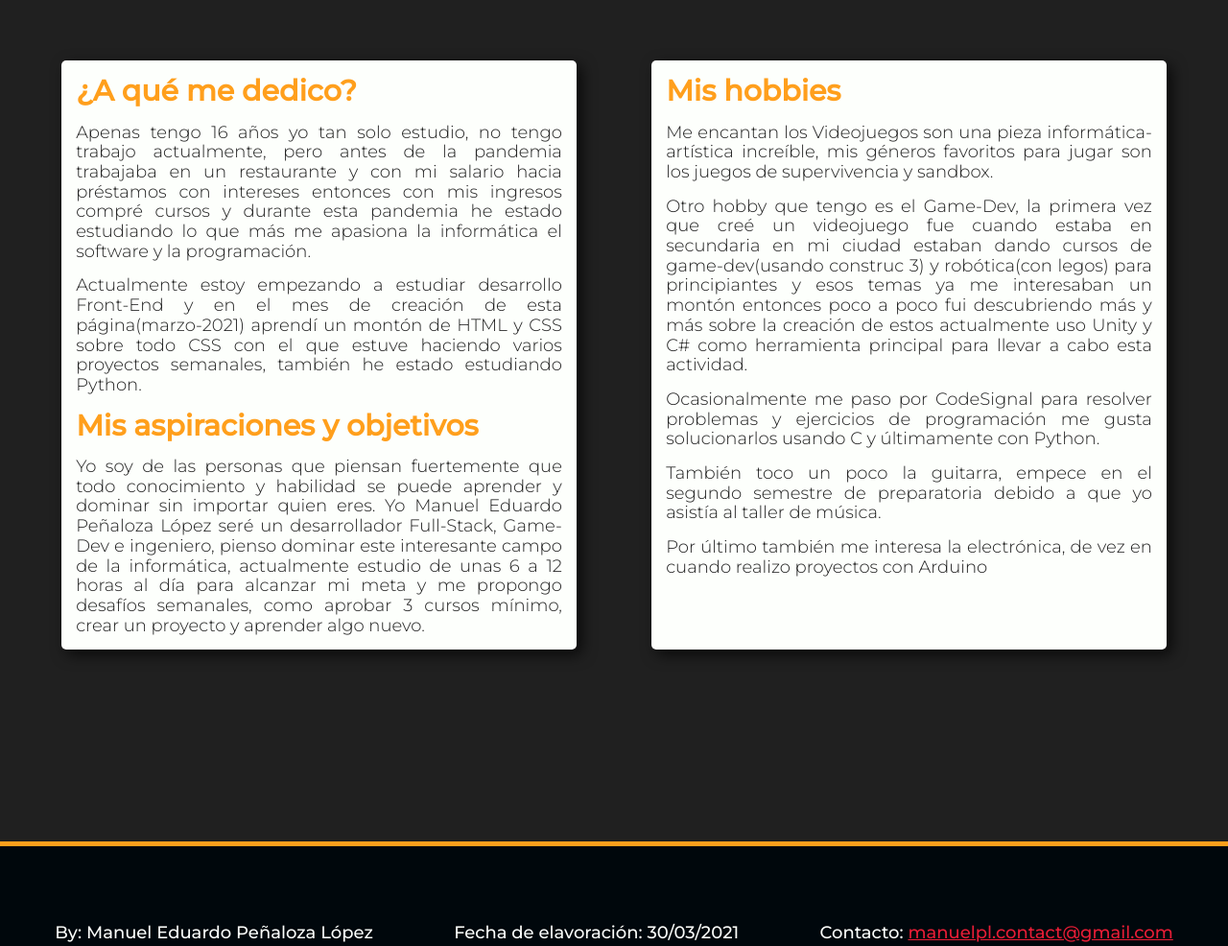
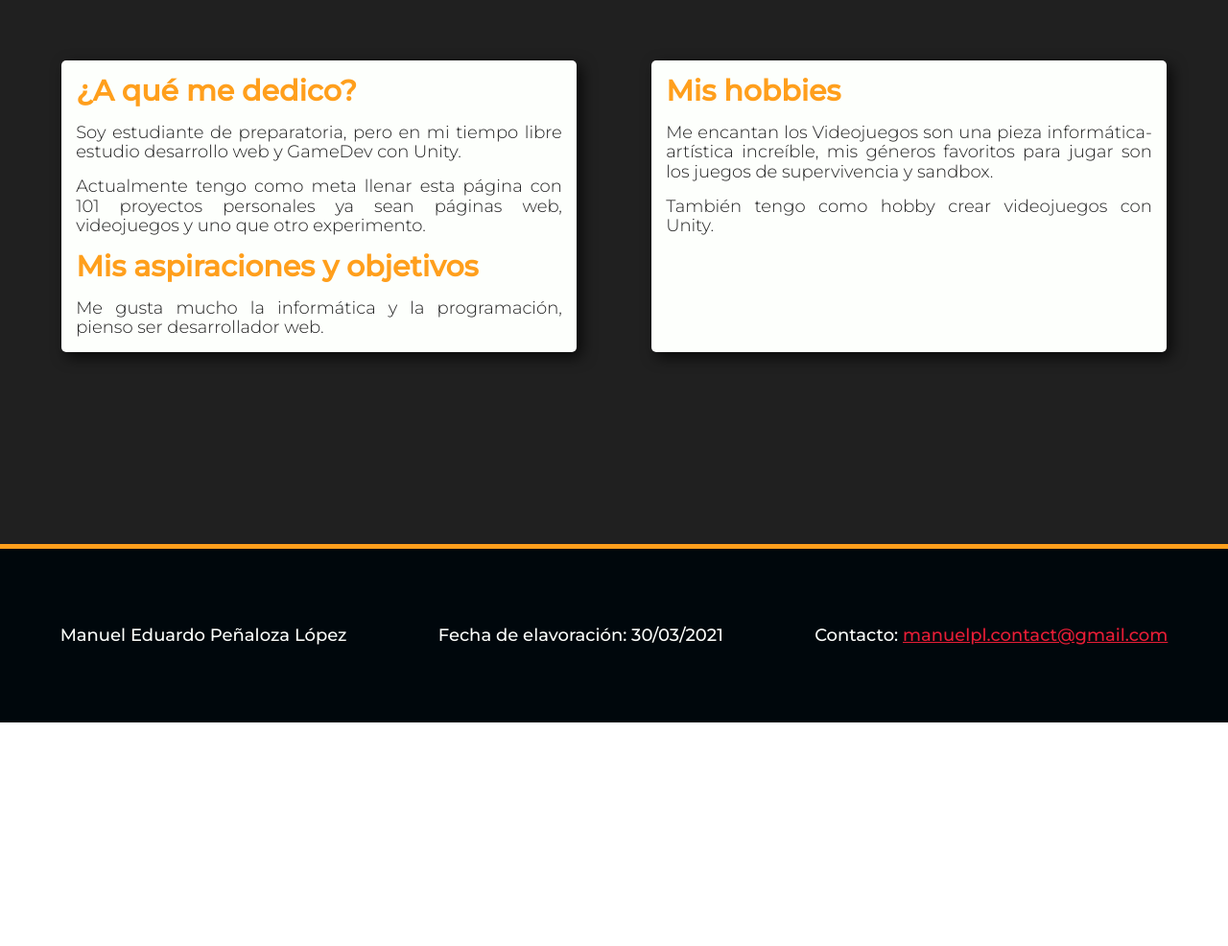
Before and after one commit to Manuel-2/Manuel-2.github.io, a plain HTML site: page index.html in a window 1280 px wide. Shown: the part 3260-4246 px from the top of the page at 96% size. After the commit the page ends 4013 px from the top, so only its background shows below. Drawn offline with Linux system fonts and the light colour scheme.

Commit message:
se actualizo la información de la sección sobre mi

```diff
--- a/index.html
+++ b/index.html
@@ -333,29 +333,14 @@
           <div class="item-about-me">
             <h4>¿A qué me dedico?</h4>
             <p>
-              Apenas tengo 16 años yo tan solo estudio, no tengo trabajo
-              actualmente, pero antes de la pandemia trabajaba en un restaurante
-              y con mi salario hacia préstamos con intereses entonces con mis
-              ingresos compré cursos y durante esta pandemia he estado
-              estudiando lo que más me apasiona la informática el software y la
-              programación.
+              Soy estudiante de preparatoria, pero en mi tiempo libre estudio desarrollo web y GameDev con Unity.
             </p>
             <p>
-              Actualmente estoy empezando a estudiar desarrollo Front-End y en
-              el mes de creación de esta página(marzo-2021) aprendí un montón de
-              HTML y CSS sobre todo CSS con el que estuve haciendo varios
-              proyectos semanales, también he estado estudiando Python.
+                Actualmente tengo como meta llenar esta página con 101 proyectos personales ya sean páginas web, videojuegos y uno que otro experimento.
             </p>
             <h4>Mis aspiraciones y objetivos</h4>
             <p>
-              Yo soy de las personas que piensan fuertemente que todo
-              conocimiento y habilidad se puede aprender y dominar sin importar
-              quien eres. Yo Manuel Eduardo Peñaloza López seré un desarrollador
-              Full-Stack, Game-Dev e ingeniero, pienso dominar este interesante
-              campo de la informática, actualmente estudio de unas 6 a 12 horas
-              al día para alcanzar mi meta y me propongo desafíos semanales,
-              como aprobar 3 cursos mínimo, crear un proyecto y aprender algo
-              nuevo.
+                Me gusta mucho la informática y la programación, pienso ser desarrollador web.
             </p>
           </div>
           <div class="item-about-me">
@@ -366,26 +351,7 @@
               supervivencia y sandbox.
             </p>
             <p>
-              Otro hobby que tengo es el Game-Dev, la primera vez que creé un
-              videojuego fue cuando estaba en secundaria en mi ciudad estaban
-              dando cursos de game-dev(usando construc 3) y robótica(con legos)
-              para principiantes y esos temas ya me interesaban un montón
-              entonces poco a poco fui descubriendo más y más sobre la creación
-              de estos actualmente uso Unity y C# como herramienta principal
-              para llevar a cabo esta actividad.
-            </p>
-            <p>
-              Ocasionalmente me paso por CodeSignal para resolver problemas y
-              ejercicios de programación me gusta solucionarlos usando C y
-              últimamente con Python.
-            </p>
-            <p>
-              También toco un poco la guitarra, empece en el segundo semestre de
-              preparatoria debido a que yo asistía al taller de música.
-            </p>
-            <p>
-              Por último también me interesa la electrónica, de vez en cuando
-              realizo proyectos con Arduino
+                También tengo como hobby crear videojuegos con Unity.
             </p>
           </div>
         </div>
@@ -393,7 +359,7 @@
     </main>
 
     <footer class="footer">
-      <p>By: Manuel Eduardo Peñaloza López</p>
+      <p>Manuel Eduardo Peñaloza López</p>
       <p>Fecha de elavoración: 30/03/2021</p>
       <p>
         Contacto:
```
